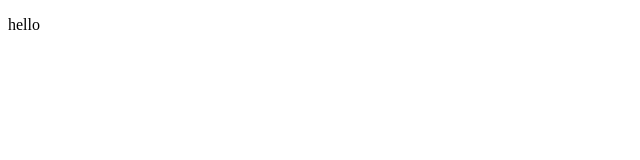
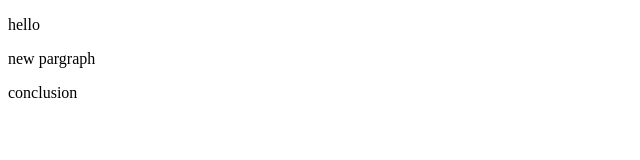
Before and after one commit to taoufik919/first_repo, a plain HTML site: page index.html in a window 1280 px wide. Shown: the whole page, without its empty margins (0-640 px from the left). Drawn offline with Linux system fonts and the light colour scheme.

Commit message:
conclusion

```diff
--- a/index.html
+++ b/index.html
@@ -8,5 +8,7 @@
 </head>
 <body>
     <p> hello</p>
+    <p> new pargraph</p>
+    <p>conclusion</p>
 </body>
 </html>
```
